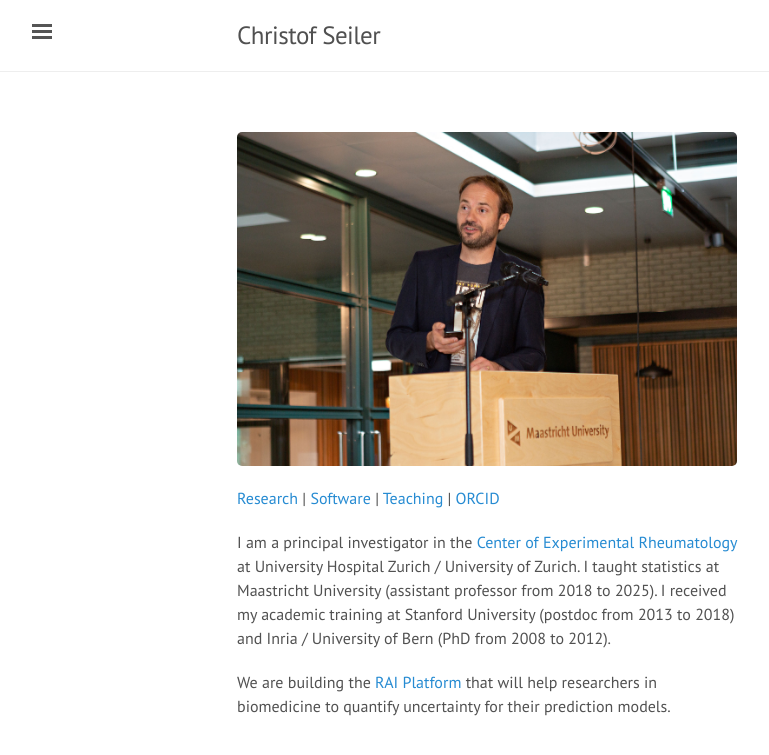
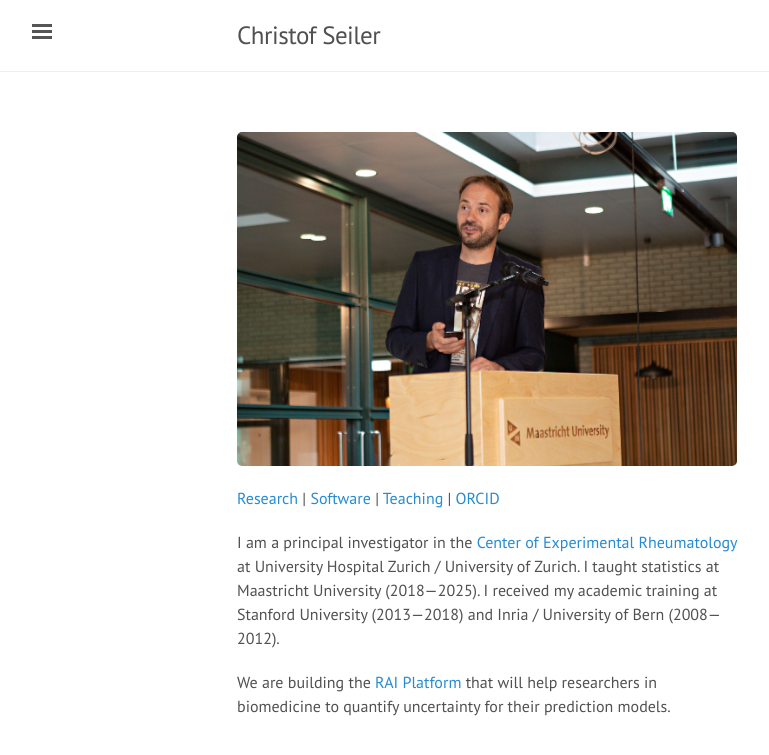
Before and after one commit to ChristofSeiler/ChristofSeiler.github.io, a Jekyll site: the page built from index.html, in a window 1280 px wide. Shown: the top 755 px of the page, without its empty margins (3-772 px from the left). Built offline with Jekyll 4.4.1, drawn with Linux system fonts in a browser that asks for light colours; the list of posts is cut into pages by our own code.

Commit message:
simplified

```diff
--- a/index.html
+++ b/index.html
@@ -18,6 +18,6 @@
 <a href="https://orcid.org/0000-0001-8802-3642">ORCID</a>
 </p>
 
-<p class="narrow">I am a principal investigator in the <a href="https://www.usz.ch/en/department/rheumatology/research-at-the-clinic-for-rheumatology/research-focus-of-the-clinic-for-rheumatology/research-group-christof-seiler/">Center of Experimental Rheumatology</a> at University Hospital Zurich / University of Zurich. I taught statistics at Maastricht University (assistant professor from 2018 to 2025). I received my academic training at Stanford University (postdoc from 2013 to 2018) and Inria / University of Bern (PhD from 2008 to 2012).</p>
+<p class="narrow">I am a principal investigator in the <a href="https://www.usz.ch/en/department/rheumatology/research-at-the-clinic-for-rheumatology/research-focus-of-the-clinic-for-rheumatology/research-group-christof-seiler/">Center of Experimental Rheumatology</a> at University Hospital Zurich / University of Zurich. I taught statistics at Maastricht University (2018—2025). I received my academic training at Stanford University (2013—2018) and Inria / University of Bern (2008—2012).</p>
 
 <p class="narrow">We are building the <a href="http://rai.uzh.ch/">RAI Platform</a> that will help researchers in biomedicine to quantify uncertainty for their prediction models.</p>
```
